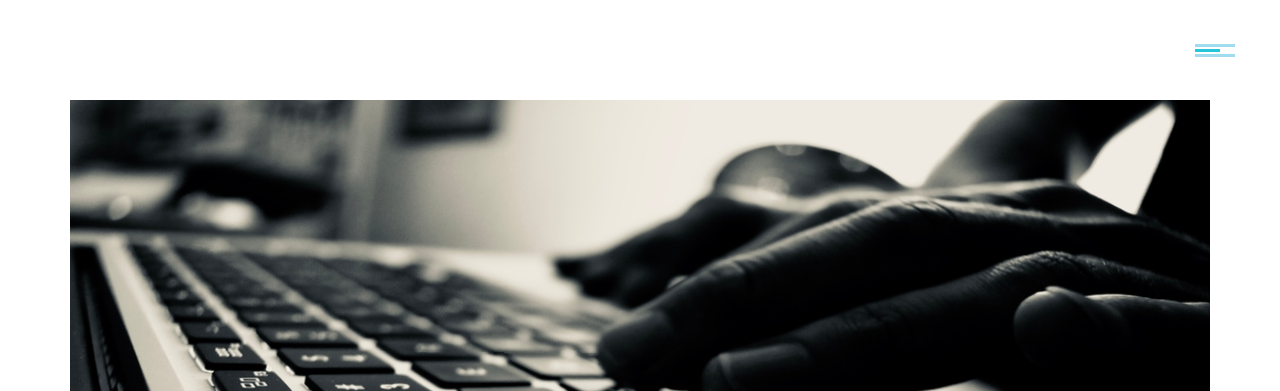
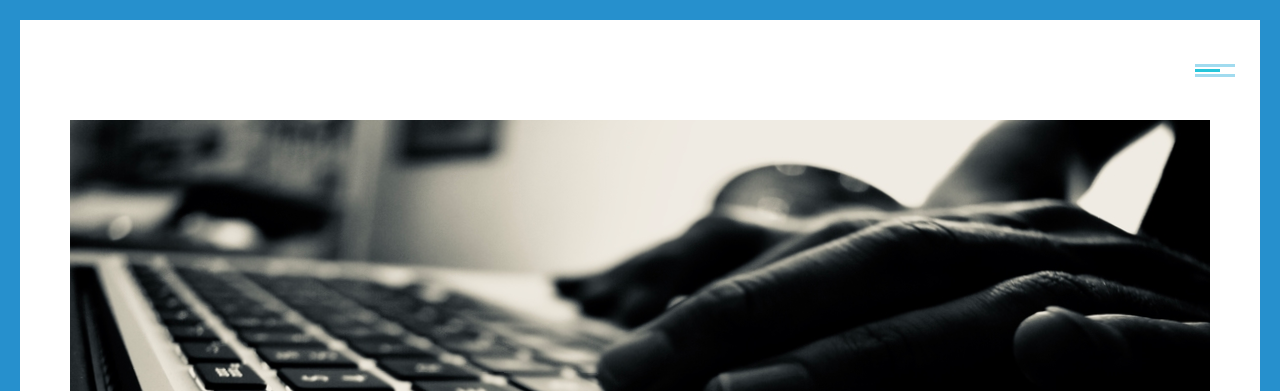
Before and after one commit to mdelbianco9/Simplefolio, a plain HTML site: page index.html in a window 1280 px wide. Shown: the top 391 px of the page. Drawn offline with Linux system fonts and the light colour scheme; a web font is replaced by a local one.

Commit message:
Added border to htmlelement

```diff
--- a/css/main.css
+++ b/css/main.css
@@ -47,6 +47,7 @@
 html {
     -webkit-font-smoothing: antialiased;
     -moz-osx-font-smoothing: grayscale;
+    border: 20px solid #2690cd;
 }
 body {
     overflow-x: hidden !important;
@@ -54,6 +55,7 @@ body {
     font-family: 'Ubuntu', sans-serif;
     /*background: url('../img/colors.jpg') no-repeat center fixed;*/
     background-size: cover;
+
 }
 
 ::-webkit-scrollbar {
```
